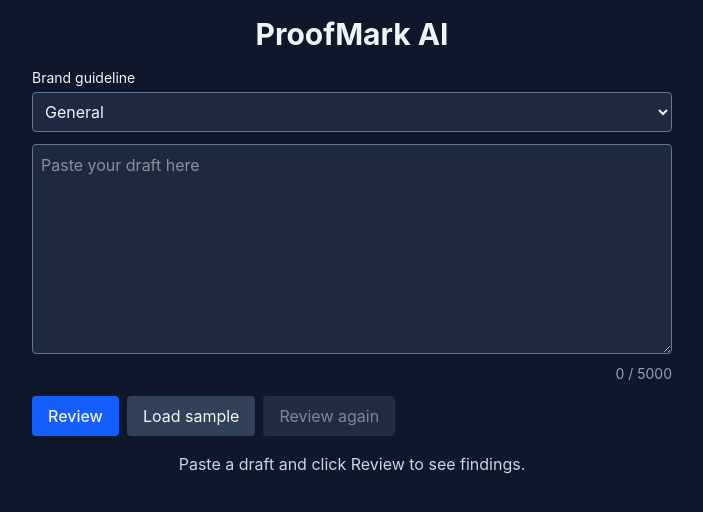
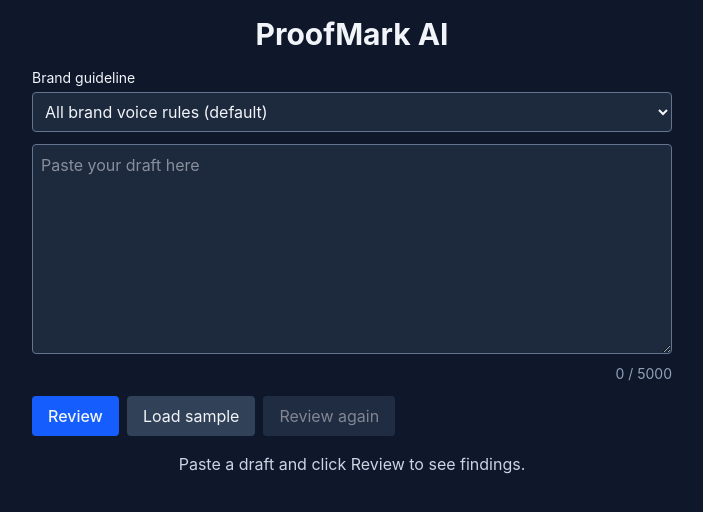
Before and after one commit to BitGladiator/ProofMarkAI, a React app in the folder frontend/: page / in a window 1280 px wide. Shown: the top 512 px of the page, without its empty margins (288-991 px from the left). Built offline with nearby package versions, Linux system fonts and the light colour scheme; the HTML template or start-up script is replaced by a standard one.

Commit message:
match backend schema and improve post-accept hint

```diff
--- a/frontend/src/App.jsx
+++ b/frontend/src/App.jsx
@@ -1,11 +1,26 @@
 import { useState } from "react";
 const API_URL = import.meta.env.VITE_API_URL || "http://localhost:8000";
+const GUIDELINE_SETS = {
+  all: { label: "All brand voice rules (default)", items: null },
+  clear: {
+    label: "Clear and friendly language",
+    items: [{ id: "VOICE-01", text: "Use clear, friendly, and professional language without hyperbole or unsubstantiated superlatives." }],
+  },
+  respectful: {
+    label: "Inclusive and respectful tone",
+    items: [{ id: "VOICE-02", text: "Write in an inclusive, respectful, and direct tone. Avoid high-pressure sales tactics or alarmist framing." }],
+  },
+  honest: {
+    label: "Honest claims only",
+    items: [{ id: "VOICE-03", text: "Maintain brand honesty: do not claim features, outcomes, or timelines that are not verified." }],
+  },
+};
 function App() {
   const [draft, setDraft] = useState("");
   const [message, setMessage] = useState("");
   const [findings, setFindings] = useState([]);
   const [loading, setLoading] = useState(false);
-  const [guideline, setGuideline] = useState("General");
+  const [guideline, setGuideline] = useState("all");
   const [error, setError] = useState("");
   const severityColors = {
     High: "text-red-400",
@@ -24,10 +39,14 @@
     setMessage("");
     setFindings([]);
     try {
+      const requestBody = { draft_text: draft };
+      if (GUIDELINE_SETS[guideline].items) {
+        requestBody.brand_guidelines = GUIDELINE_SETS[guideline].items;
+      }
       const response = await fetch(API_URL + "/api/review", {
         method: "POST",
         headers: { "Content-Type": "application/json" },
-        body: JSON.stringify({ draft_text: draft, guideline: guideline }),
+        body: JSON.stringify(requestBody),
       });
       if (!response.ok) {
         throw new Error("Server error");
@@ -44,7 +63,7 @@
     setLoading(false);
   }
   function handleSample() {
-    setDraft("This is a sample draft to test the review button.");
+    setDraft("Our consumer platform and AI robot help every consumer review content.");
   }
   function handleReviewAgain() {
     handleClick();
@@ -75,9 +94,11 @@
           onChange={(e) => setGuideline(e.target.value)}
           className="mb-3 w-full rounded border border-slate-500 bg-slate-800 p-2"
         >
-          <option value="General">General</option>
-          <option value="Formal">Formal</option>
-          <option value="Friendly">Friendly</option>
+        {Object.entries(GUIDELINE_SETS).map(([key, set]) => (
+        <option key={key} value={key}>
+          {set.label}
+        </option>
+        ))}
         </select>
         <textarea
           value={draft}
@@ -127,9 +148,11 @@
           {findings.length > 0 && findings.length + " finding(s) to review"}
         </p>
         {!message && !error && !loading && findings.length === 0 && (
-          <p className="mt-4 text-center text-slate-300">
-            Paste a draft and click Review to see findings.
-          </p>
+        <p className="mt-4 text-center text-slate-300">
+          {draft.trim() === ""
+            ? "Paste a draft and click Review to see findings."
+            : "Click Review again to check your updated draft."}
+       </p>
         )}
         {findings.map((f, i) => (
           <section key={i} className="mt-4 rounded border border-slate-500 p-4">
@@ -141,12 +164,13 @@
               Excerpt: <mark>{f.excerpt}</mark>
             </p>
             <p>Why: {f.explanation}</p>
-            <p>Source: {f.evidence}</p>
-            <p>Suggested rewrite: {f.suggestion}</p>
+            <p>Source: {f.evidence_ids && f.evidence_ids.length > 0 ? f.evidence_ids.join(", ") : "None"}</p>
+            <p>Suggested rewrite: {f.suggestion || "No rewrite suggested. Please edit the draft yourself."}</p>
             <div className="mt-3 flex flex-wrap gap-2">
-              <button
+            <button
                 onClick={() => handleAccept(i)}
-                className="rounded bg-blue-600 px-3 py-1 hover:bg-blue-500 focus:outline-none focus:ring-2 focus:ring-white"
+                disabled={!f.suggestion}
+                className="rounded bg-blue-600 px-3 py-1 hover:bg-blue-500 focus:outline-none focus:ring-2 focus:ring-white disabled:opacity-50"
               >
                 Accept suggestion
               </button>
```
Also changed, not shown: 1 other file (tests, documents, lock files or other folders).
